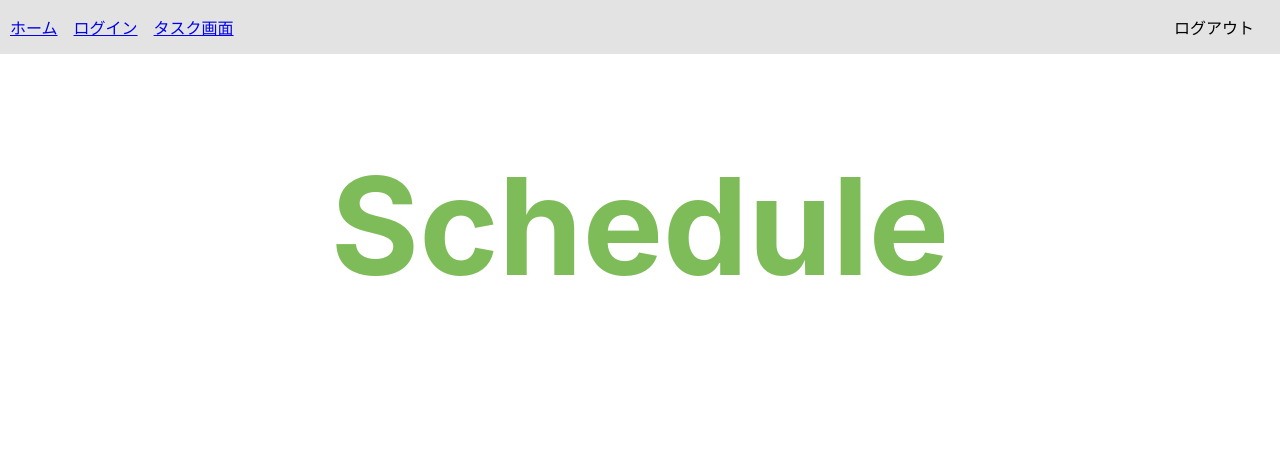
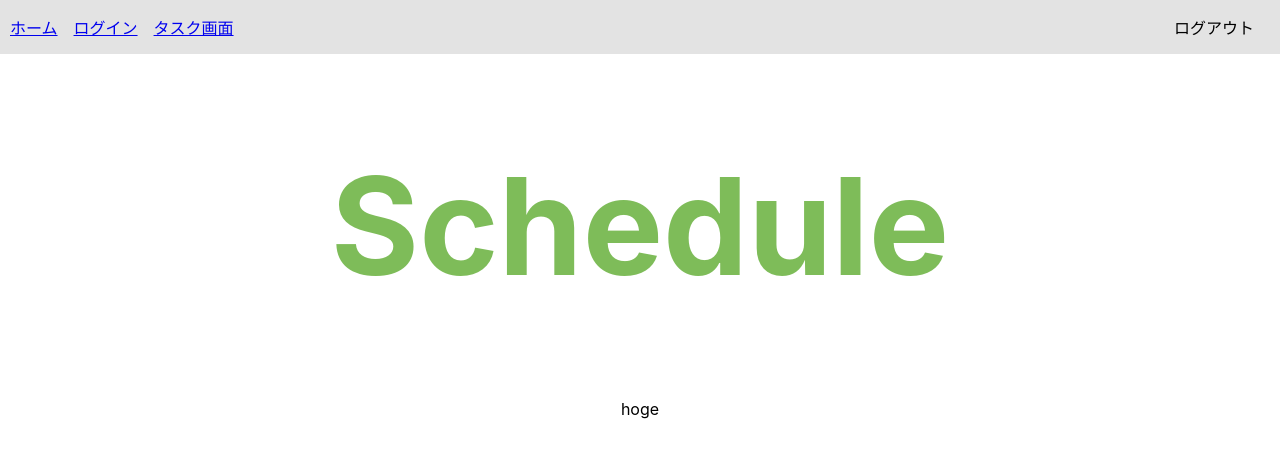
Before and after one commit to TakaShinoda/schedule, a React (Create React App) app: page / in a window 1280 px wide. Shown: the top 458 px of the page. Built offline with nearby package versions, Linux system fonts and the light colour scheme; no server answers.

Commit message:
topページにアプリの説明を記述する

```diff
--- a/src/components/Home.jsx
+++ b/src/components/Home.jsx
@@ -19,6 +19,7 @@ const Home = () => {
                     </div>
                 </MediaQuery>
             </div>
+            <p>hoge</p>
         </div>
     );
 }
```
